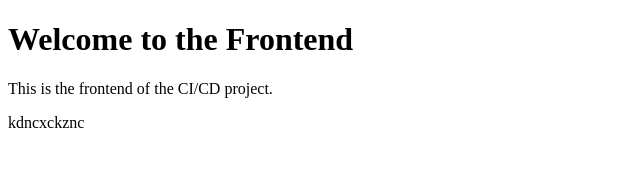
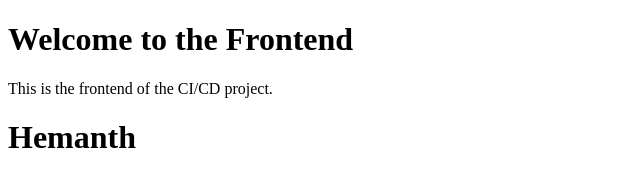
Before and after one commit to hemanth-organizations/frontend-app, a website: page index.html in a window 1280 px wide. Shown: the whole page, without its empty margins (0-640 px from the left). Drawn offline with Linux system fonts and the light colour scheme.

Commit message:
test change

```diff
--- a/index.html
+++ b/index.html
@@ -6,7 +6,7 @@
 <body>
   <h1>Welcome to the Frontend</h1>
   <p>This is the frontend of the CI/CD project.</p>
-<p>kdncxckznc</p>
+<h1>Hemanth</h1>
   <script>
     console.log("Frontend is running...");
   </script>
```
